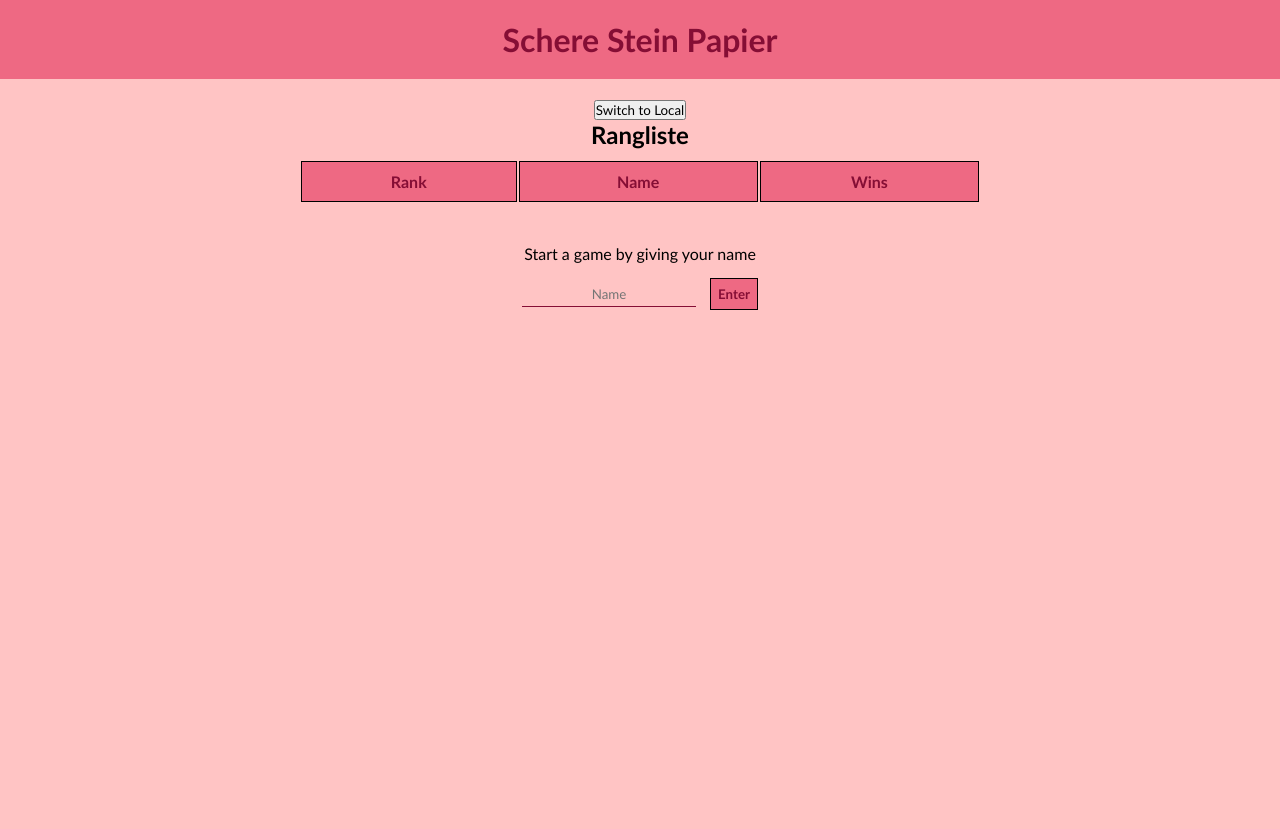
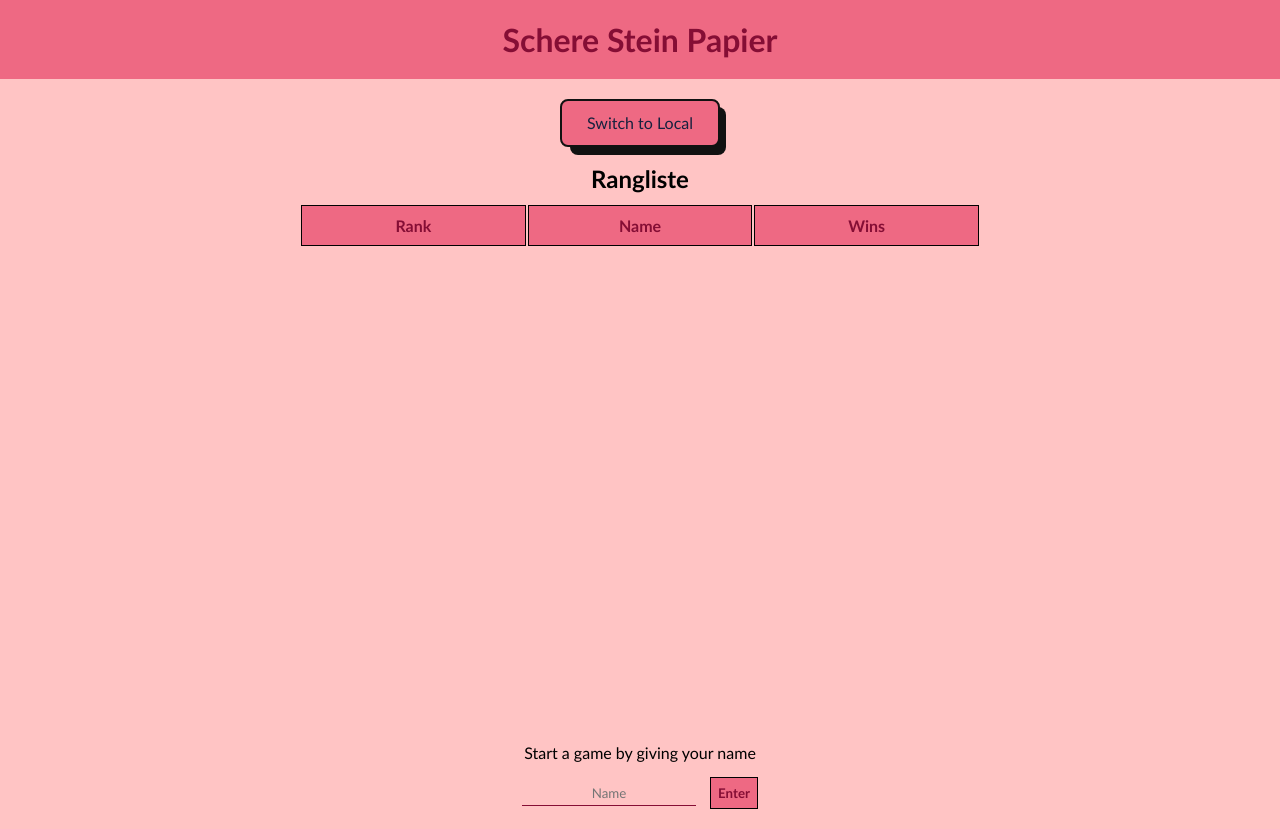
Before and after one commit to davorluc/rock-paper-scissors, a website with bundled scripts: page schere-stein-papier.html in a window 1280 px wide. Both pictures are taken after a click on the button "Switch to Server". Before the commit the page ends 800 px from the top, so only its background shows below. Built offline with nearby package versions, Linux system fonts and the light colour scheme; no server answers.

Commit message:
styled the scrollbar

```diff
--- a/styles/global.css
+++ b/styles/global.css
@@ -10,6 +10,7 @@ h1 {
 
 table {
     width: 55%;
+    table-layout: fixed;
 }
 
 #enter-button {
@@ -23,7 +24,8 @@ table {
 
 .hand,
 #back,
-#server-switch {
+#server-switch,
+#local-switch {
     background-color: #ee6983;
     border: 2px solid #111;
     border-radius: 8px;
@@ -126,6 +128,7 @@ form {
     border: 1px solid black;
     padding: 10px;
     box-sizing: border-box;
+    overflow: hidden;
 }
 
 #scoreboard th {
@@ -164,6 +167,28 @@ input::placeholder {
     text-align: center;
 }
 
-#server-switch {
+#server-switch,
+#local-switch {
   margin-bottom: 17px;
 }
+
+.scrollbar {
+  overflow-y: scroll;
+  height: 500px;
+}
+
+#scoreboard-scroll::-webkit-scrollbar-track {
+	border-radius: 10px;
+  background-color: #ffc4c4;
+}
+
+#scoreboard-scroll::-webkit-scrollbar {
+	width: 12px;
+  background-color: #ffc4c4;
+}
+
+#scoreboard-scroll::-webkit-scrollbar-thumb {
+	border-radius: 10px;
+	-webkit-box-shadow: inset 0 0 6px rgba(0,0,0,.3);
+  background-color: #ee6983;
+}
```
